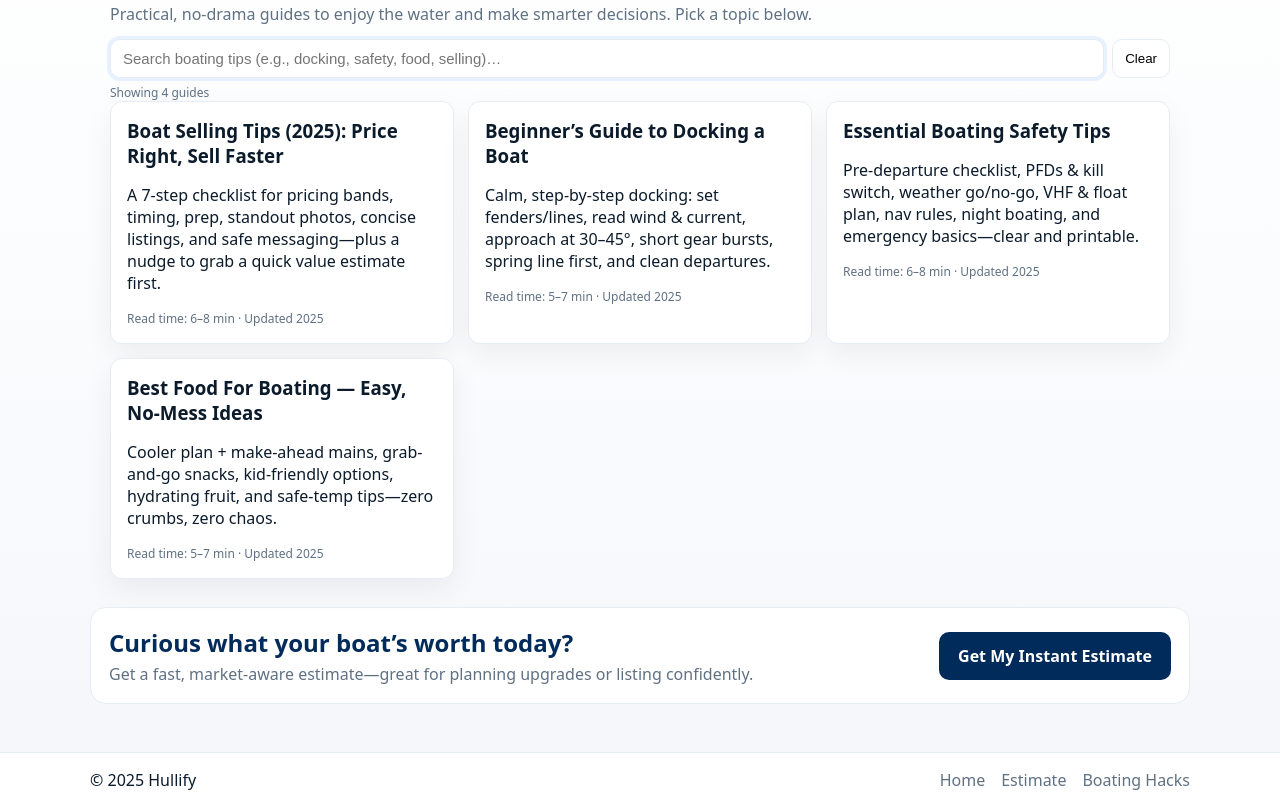
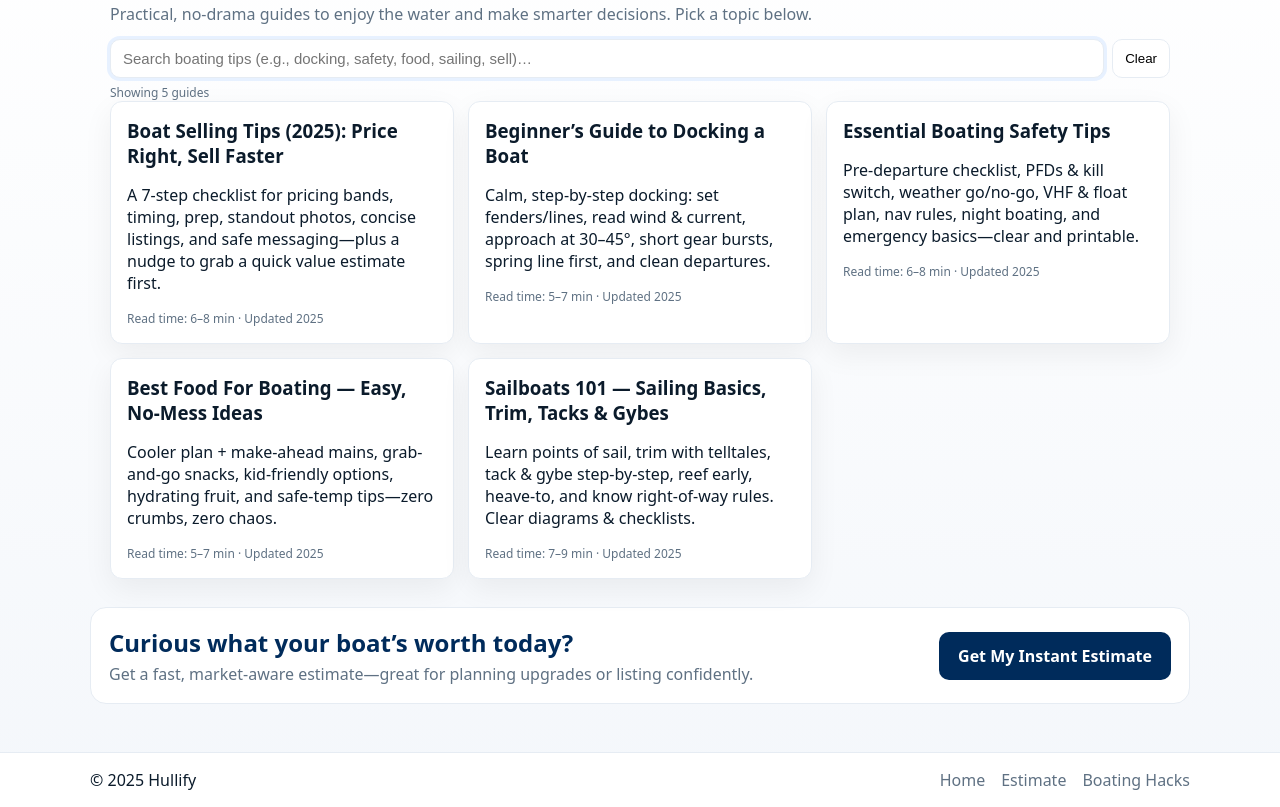
Before and after one commit to autin2/hullifyrepo, a website: page hullify/public/boating-hacks.html in a window 1280 px wide. Both pictures are taken after a click on the button "Clear". Shown: the part 101-908 px from the top of the page. Drawn offline with Linux system fonts and the light colour scheme.

Commit message:
Update boating-hacks.html

```diff
--- a/hullify/public/boating-hacks.html
+++ b/hullify/public/boating-hacks.html
@@ -4,7 +4,7 @@
   <meta charset="UTF-8"/>
   <meta name="viewport" content="width=device-width, initial-scale=1.0"/>
   <title>Boating Hacks — Practical Tips & Guides | Hullify</title>
-  <meta name="description" content="A simple hub for practical boating guides: Selling Tips, a calm Docking Guide, essential Safety Tips, and the Best Food For Boating ideas with a cooler plan."/>
+  <meta name="description" content="A simple hub for practical boating guides: Selling Tips, a calm Docking Guide, essential Safety Tips, Best Food For Boating, and Sailboats 101 with trim & maneuvers."/>
   <link rel="canonical" href="https://hullify.com/boating-hacks.html"/>
   <link rel="icon" href="/favicon.ico" type="image/x-icon">
   <link rel="stylesheet" href="style.css"/>
@@ -12,7 +12,7 @@
   <!-- Open Graph / Twitter -->
   <meta property="og:type" content="website">
   <meta property="og:title" content="Boating Hacks — Practical Tips & Guides">
-  <meta property="og:description" content="Selling Tips, Docking Guide, Safety Tips, and Boat Food ideas—concise, calm, and actionable.">
+  <meta property="og:description" content="Selling Tips, Docking Guide, Safety Tips, Food ideas, and Sailing basics—concise, calm, and actionable.">
   <meta property="og:url" content="https://hullify.com/boating-hacks.html">
   <meta property="og:image" content="https://hullify.com/images/og-hacks.jpg">
   <meta name="twitter:card" content="summary_large_image">
@@ -30,7 +30,8 @@
       {"@type":"ListItem","position":1,"name":"Boat Selling Tips (2025): Price Right, Sell Faster","url":"https://hullify.com/selling-tips.html"},
       {"@type":"ListItem","position":2,"name":"Beginner’s Guide to Docking a Boat","url":"https://hullify.com/DockingGuide.html"},
       {"@type":"ListItem","position":3,"name":"Essential Boating Safety Tips","url":"https://hullify.com/Safety-Tips.html"},
-      {"@type":"ListItem","position":4,"name":"Best Food For Boating — Easy, No-Mess Ideas","url":"https://hullify.com/Best-Food-For-Boating.html"}
+      {"@type":"ListItem","position":4,"name":"Best Food For Boating — Easy, No-Mess Ideas","url":"https://hullify.com/Best-Food-For-Boating.html"},
+      {"@type":"ListItem","position":5,"name":"Sailboats 101 — Sailing Basics, Trim, Tacks & Gybes","url":"https://hullify.com/Sailboats.html"}
     ]
   }
   </script>
@@ -38,7 +39,7 @@
   <style>
     .hub-intro { margin-top: 6px; }
     .guides-grid { display:grid; grid-template-columns:1fr; gap:14px; }
-    /* Keep exactly 3 per row on wide screens so the 4th wraps to a new line */
+    /* Exactly 3 per row on wide screens so #4 & #5 wrap neatly */
     @media (min-width: 900px){ .guides-grid{ grid-template-columns: repeat(3, 1fr); } }
     .guide-card { display:block; padding:16px; border:1px solid var(--border); border-radius:12px; text-decoration:none; color:inherit; background:var(--surface,#fff); transition:background .15s ease; }
     .guide-card:hover { background: rgba(0,0,0,.03); }
@@ -78,11 +79,11 @@
 
       <!-- Search -->
       <form id="searchForm" class="search" role="search" aria-label="Filter guides">
-        <input id="hacksSearch" type="search" name="q" placeholder="Search boating tips (e.g., docking, safety, food, selling)…" autocomplete="off" />
+        <input id="hacksSearch" type="search" name="q" placeholder="Search boating tips (e.g., docking, safety, food, sailing, sell)…" autocomplete="off" />
         <button type="button" id="clearSearch" aria-label="Clear search">Clear</button>
       </form>
       <p class="search-note" aria-live="polite">
-        <span id="resultCount">Showing 4 guides</span>
+        <span id="resultCount">Showing 5 guides</span>
       </p>
     </section>
 
@@ -111,10 +112,17 @@
           <p>Cooler plan + make-ahead mains, grab-and-go snacks, kid-friendly options, hydrating fruit, and safe-temp tips—zero crumbs, zero chaos.</p>
           <p class="guide-meta">Read time: 5–7 min · Updated 2025</p>
         </a>
+
+        <!-- NEW: Sailing guide -->
+        <a class="guide-card card" role="listitem" href="Sailboats.html" data-keywords="sailing sailboats trim points of sail tacking gybing reefing right of way heave-to">
+          <h3>Sailboats 101 — Sailing Basics, Trim, Tacks & Gybes</h3>
+          <p>Learn points of sail, trim with telltales, tack & gybe step-by-step, reef early, heave-to, and know right-of-way rules. Clear diagrams & checklists.</p>
+          <p class="guide-meta">Read time: 7–9 min · Updated 2025</p>
+        </a>
       </div>
 
       <div id="noResults" class="no-results hidden" role="status" aria-live="polite">
-        No guides match your search. Try “dock,” “safety,” “sell,” or “food,” or <a href="boating-hacks.html">show all</a>.
+        No guides match your search. Try “dock,” “safety,” “sailing,” “sell,” or “food,” or <a href="boating-hacks.html">show all</a>.
       </div>
     </section>
 
@@ -122,7 +130,7 @@
       <div class="container cta-strip">
         <div>
           <h2 style="margin:0;">Curious what your boat’s worth today?</h2>
-        <p class="muted" style="margin:4px 0 0;">Get a fast, market-aware estimate—great for planning upgrades or listing confidently.</p>
+          <p class="muted" style="margin:4px 0 0;">Get a fast, market-aware estimate—great for planning upgrades or listing confidently.</p>
         </div>
         <a class="btn btn-primary" href="estimate.html">Get My Instant Estimate</a>
       </div>
@@ -144,14 +152,12 @@
     // Utilities
     const norm = s => (s || "").toLowerCase().normalize("NFKD").replace(/\s+/g, " ").trim();
     const tokenize = q => norm(q).split(" ").filter(Boolean);
-
     const $ = sel => document.querySelector(sel);
     const $$ = sel => Array.from(document.querySelectorAll(sel));
 
     // Elements
     const input = $('#hacksSearch');
     const clearBtn = $('#clearSearch');
-    const grid = $('#guidesGrid');
     const cards = $$('.guide-card');
     const resultCount = $('#resultCount');
     const noResults = $('#noResults');
@@ -167,57 +173,42 @@
       cardIndex.set(card, norm(text));
     });
 
-    // Filter logic (AND across tokens)
     function applyFilter(q, {updateUrl = true} = {}) {
       const tokens = tokenize(q);
       let visible = 0;
-
       cards.forEach(card => {
         const hay = cardIndex.get(card);
         const match = tokens.every(t => hay.includes(t));
         card.classList.toggle('hidden', tokens.length && !match);
         if (!tokens.length || match) visible++;
       });
-
-      // UI updates
       resultCount.textContent = `Showing ${visible} guide${visible === 1 ? '' : 's'}`;
       noResults.classList.toggle('hidden', visible !== 0);
 
-      // URL ?q= sync (shareable state)
       if (updateUrl) {
         const url = new URL(window.location);
-        if (norm(q)) { url.searchParams.set('q', q); }
-        else { url.searchParams.delete('q'); }
+        if (norm(q)) url.searchParams.set('q', q);
+        else url.searchParams.delete('q');
         history.replaceState(null, '', url);
       }
     }
 
-    // Debounce for nicer typing
+    // Debounce typing
     let t;
     input.addEventListener('input', () => {
       clearTimeout(t);
       t = setTimeout(() => applyFilter(input.value), 120);
     });
 
-    // Prevent form submit page reload; pressing Enter just keeps focus
-    $('#searchForm').addEventListener('submit', (e) => e.preventDefault());
-
-    // Clear button
-    clearBtn.addEventListener('click', () => {
-      input.value = '';
-      input.focus();
-      applyFilter('', {updateUrl: true});
-    });
+    // Form default
+    document.getElementById('searchForm').addEventListener('submit', e => e.preventDefault());
+    clearBtn.addEventListener('click', () => { input.value=''; input.focus(); applyFilter('', {updateUrl:true}); });
 
     // Load state from ?q=
     const params = new URLSearchParams(location.search);
     const startQ = params.get('q') || '';
-    if (startQ) {
-      input.value = startQ;
-      applyFilter(startQ, {updateUrl: false});
-    } else {
-      applyFilter('', {updateUrl: false});
-    }
+    if (startQ) { input.value = startQ; applyFilter(startQ, {updateUrl:false}); }
+    else { applyFilter('', {updateUrl:false}); }
 
     // Footer year
     document.getElementById("year").textContent = new Date().getFullYear();
```
